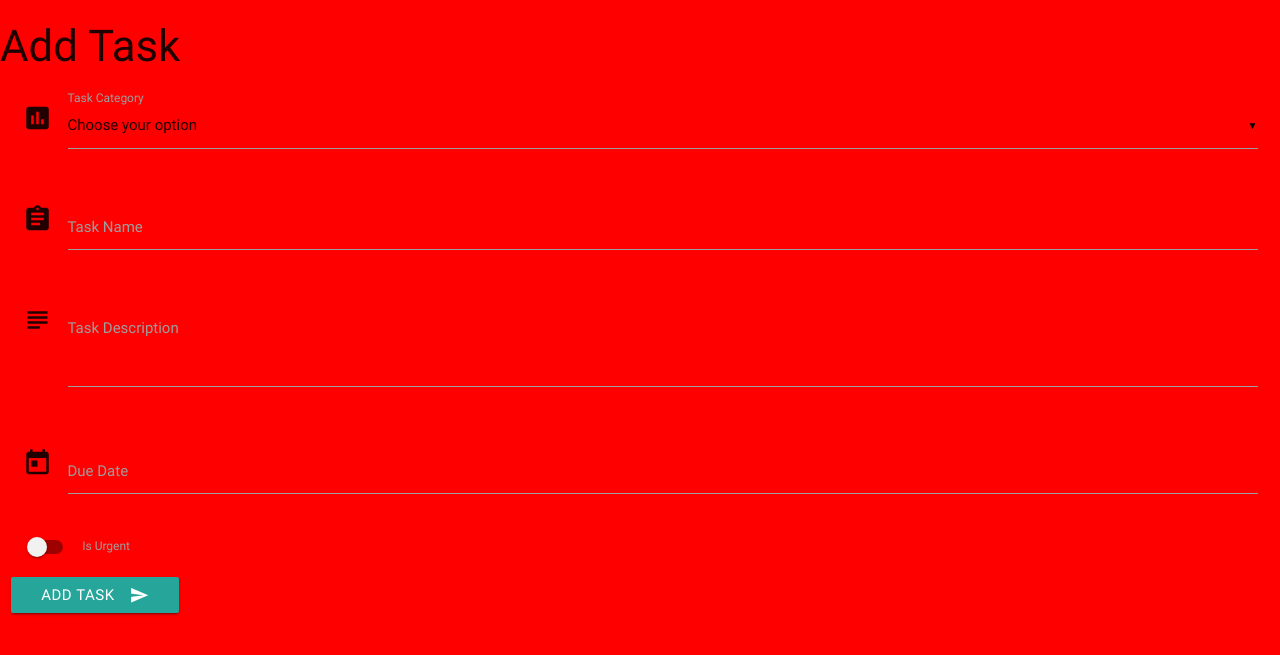
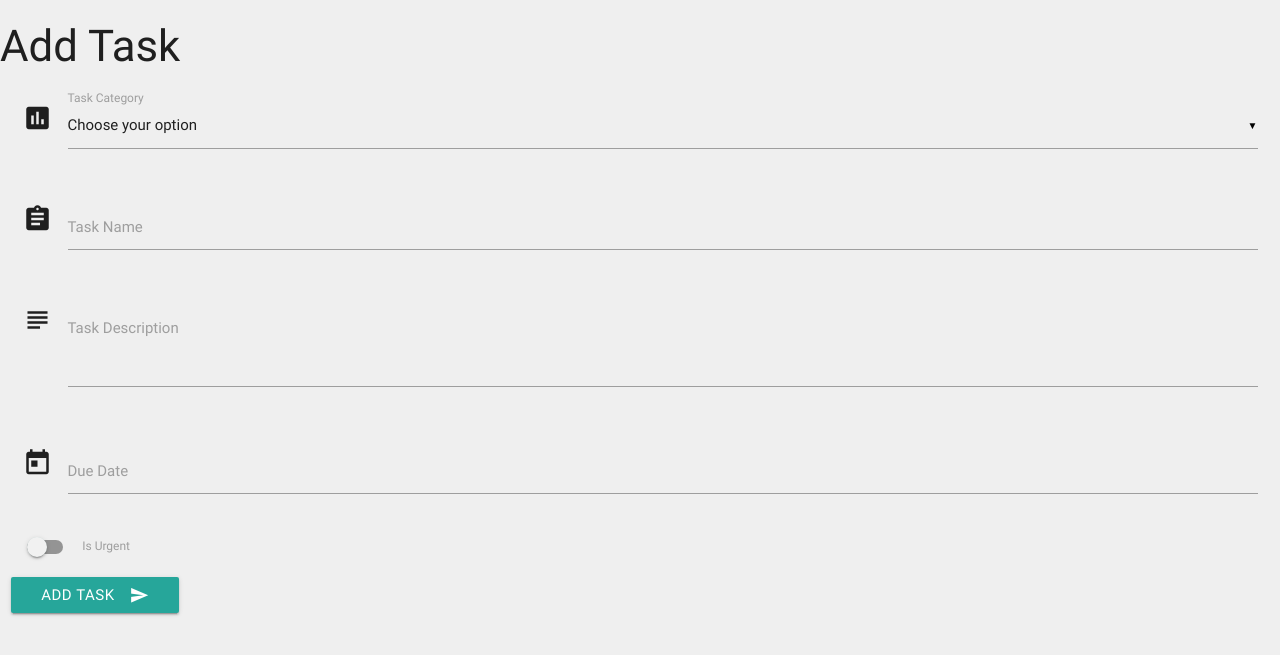
Before and after one commit to orlamadden/flask-to-do, a Flask app: page /add_task in a window 1280 px wide. Shown: the top 655 px of the page. Run offline with Flask 2, Linux system fonts and the light colour scheme; data that the repository does not hold is empty; some libraries are stand-ins or nearby versions.

Commit message:
changed background color from red to light grey

```diff
--- a/static/css/style.css
+++ b/static/css/style.css
@@ -1,3 +1,3 @@
 body {
-    background-color: red;
+    background-color: #efefef;
 }
```
